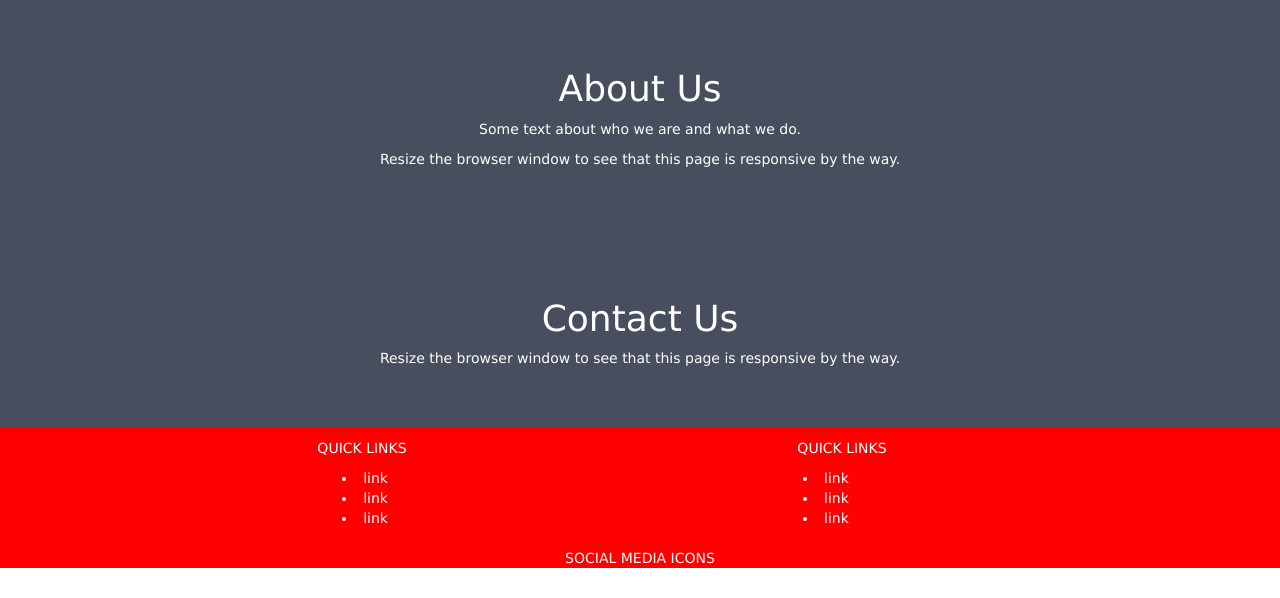
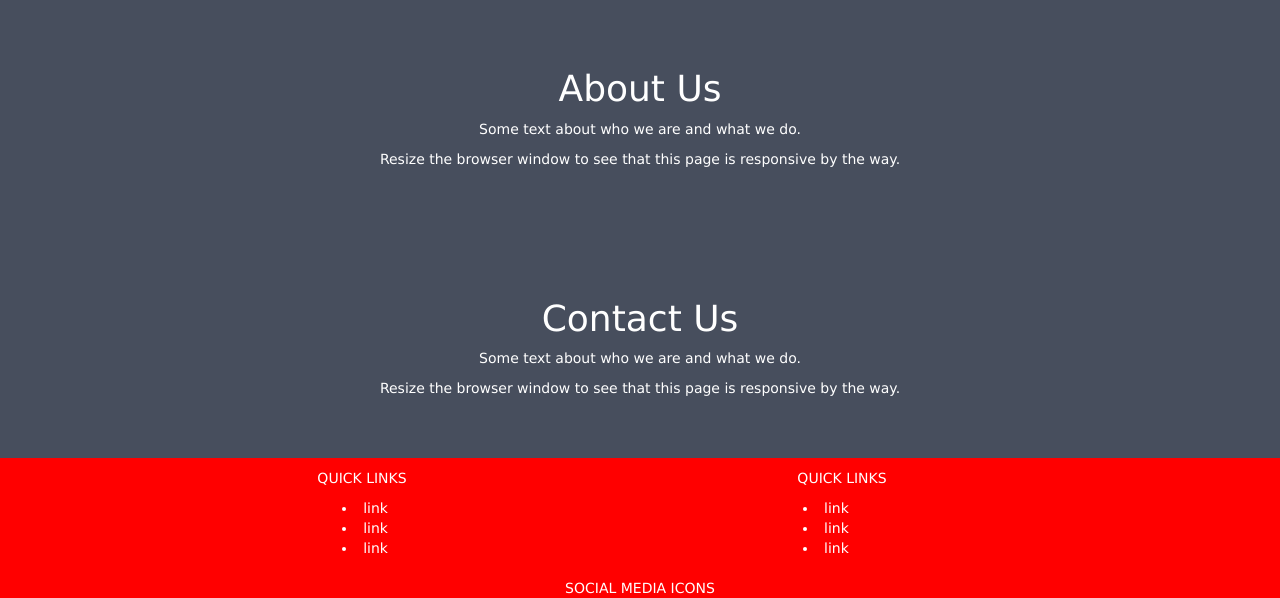
Before and after one commit to manoj-deo/farmer, a Django app: page / in a window 1280 px wide. Shown: the part 863-1461 px from the top of the page. Before the commit the page ends 1431 px from the top, so only its background shows below. Run offline with Django 3.2, Linux system fonts and the light colour scheme; some libraries are stand-ins or nearby versions.

Commit message:
Update home.html

```diff
--- a/farmerwebsite/website/templates/website/home.html
+++ b/farmerwebsite/website/templates/website/home.html
@@ -42,6 +42,7 @@
 
   <div class="about-section">
     <h1>Contact Us</h1>
+    <p>Some text about who we are and what we do.</p>
     <p>Resize the browser window to see that this page is responsive by the way.</p>
   </div>
 
```
